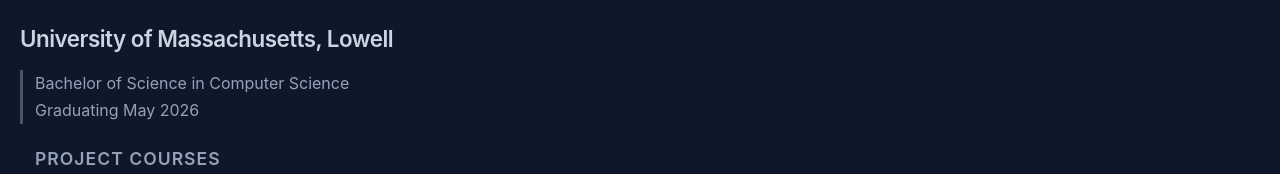
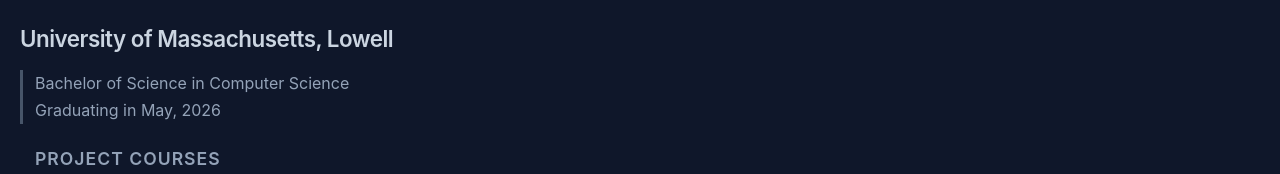
Before and after one commit to ncalabro18/ncalabro18.github.io, an Angular app: page / in a window 1280 px wide. Shown: the part 346-520 px from the top of the page. Built offline with nearby package versions, Linux system fonts and the light colour scheme.

Commit message:
Fix capital and wrong date format

```diff
--- a/src/app/about/about.html
+++ b/src/app/about/about.html
@@ -28,7 +28,7 @@
 </a>
 &nbsp;&nbsp;&nbsp;&nbsp;&nbsp;
 <a href="https://uml.joinhandshake.com/profiles/nicholas_calabro/">
-  <img src="assets/handshake.png" alt="Nicholas's HandShake Profile" width="42" height="42" />
+  <img src="assets/handshake.png" alt="Nicholas's Handshake Profile" width="42" height="42" />
 </a>
 </p>
 
@@ -38,7 +38,7 @@
 <div class="meta">
 	Bachelor of Science in Computer Science
 	<br>
-	Graduating May 2026
+	Graduating in May, 2026
 </div>
 
 
```
